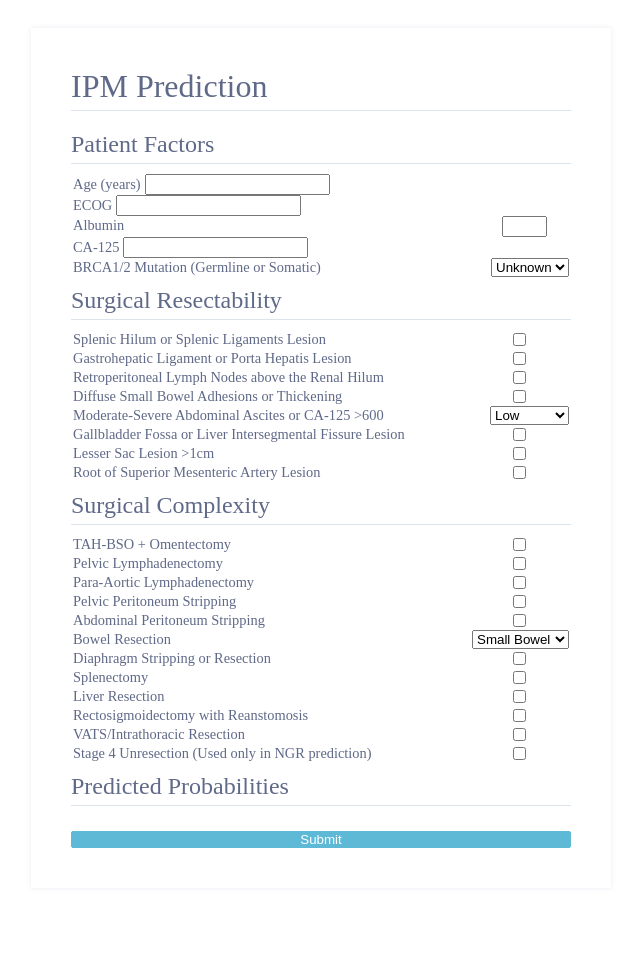
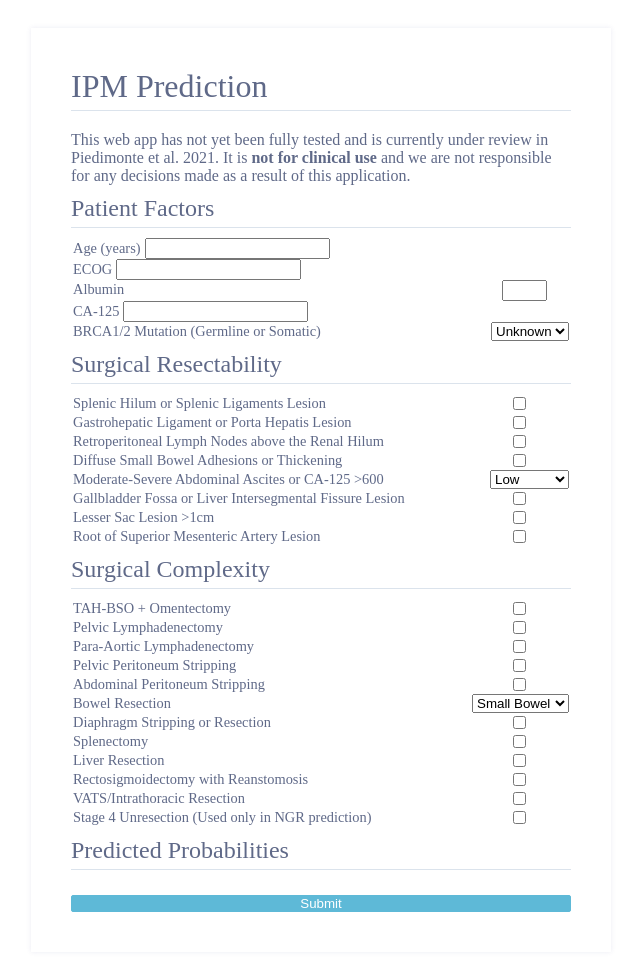
Before and after one commit to delvinso/ipm_ml_app, a Flask app: page / in a window 1280 px wide. Shown: the whole page, without its empty margins (319-959 px from the left). Before the commit the page ends 848 px from the top, so only its background shows below. Run offline with Flask 2, Linux system fonts and the light colour scheme; some libraries are stand-ins or nearby versions.

Commit message:
add a disclaimer

```diff
--- a/flask/project/static/css/forms.css
+++ b/flask/project/static/css/forms.css
@@ -42,6 +42,14 @@ form {
   box-shadow: 0 0 5px rgba(65, 67, 144, 0.1);
   padding: 40px;
 }
+
+p {
+  font-size: 1.0em;
+  color: #5f6988;
+  margin-bottom: 2px;
+  font-weight: 300;
+}
+
 /* Changing to INLINE instead of INLINE-BLOCK allowed labels to display properly */
 label {
   width: 30%;
--- a/flask/project/templates/calculator.jinja2
+++ b/flask/project/templates/calculator.jinja2
@@ -13,6 +13,9 @@
 
 <div class="form-wrapper">
    <h1 class="title">IPM Prediction</h1>
+
+   <p>This web app has not yet been fully tested and is currently under review in Piedimonte et al. 2021.
+   It is <b>not for clinical use</b> and we are not responsible for any decisions made as a result of this application.</p>
 
    <form method="POST" action="{{ url_for('routes.calculator') }}">
       {{ form.hidden_tag() }}
```
